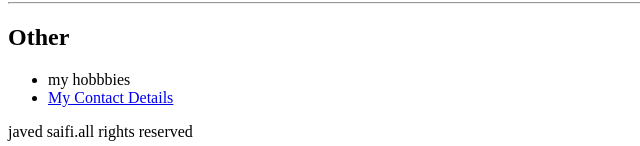
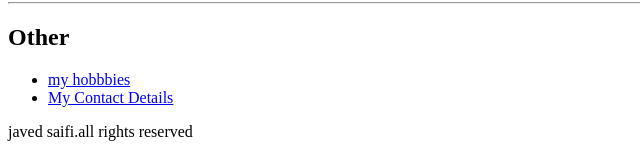
Before and after one commit to javedsaificode/Portfolio, a plain HTML site: page index.html in a window 1280 px wide. Shown: the part 887-1033 px from the top of the page, 0-640 px from the left. Drawn offline with Linux system fonts and the light colour scheme.

Commit message:
Update index.html

```diff
--- a/index.html
+++ b/index.html
@@ -45,7 +45,7 @@
     <hr/>
     <h2>Other</h2>
     <ul>
-        <li><a href="./hobbeis.html"></a>my hobbbies </li>
+        <li><a href="./hobbeis.html"> my hobbbies </a></li>
     <li><a href="./mycontactdetails.html">My Contact Details</a> </li>
 
     </ul>
```
